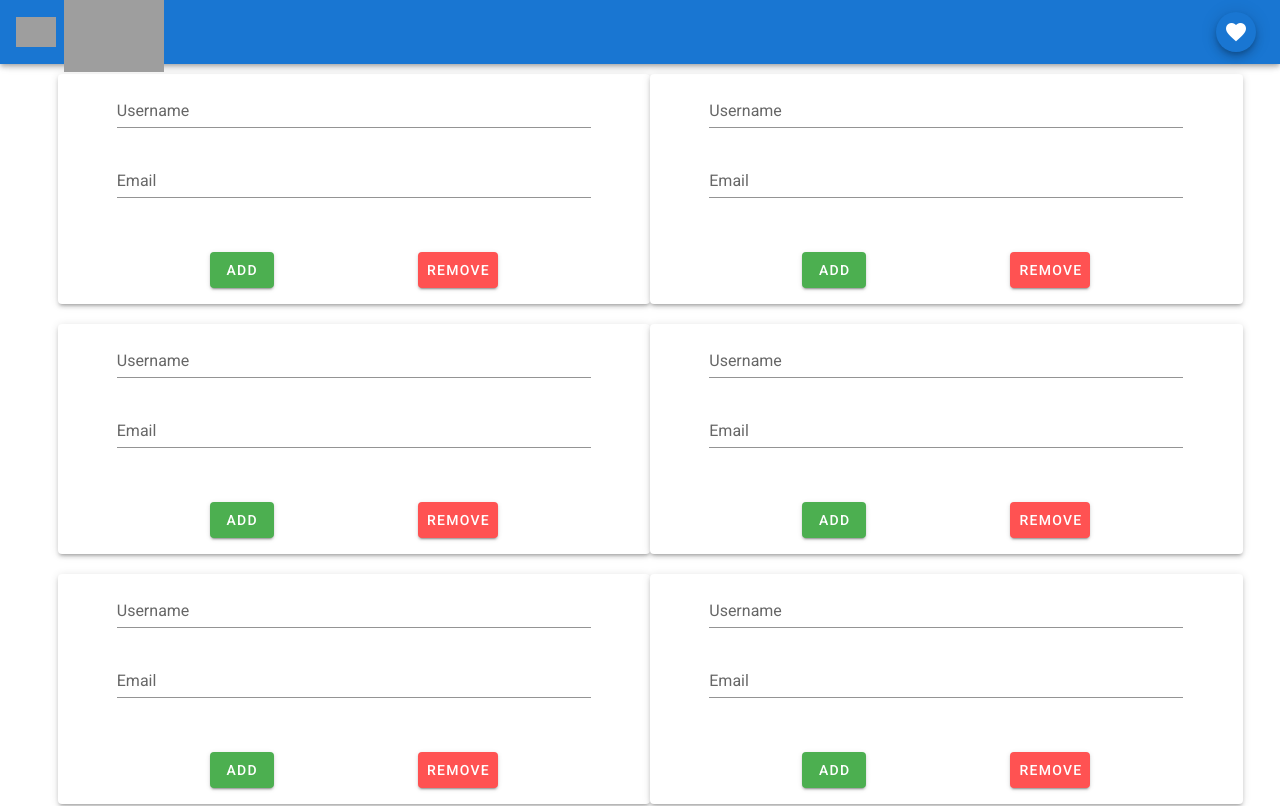
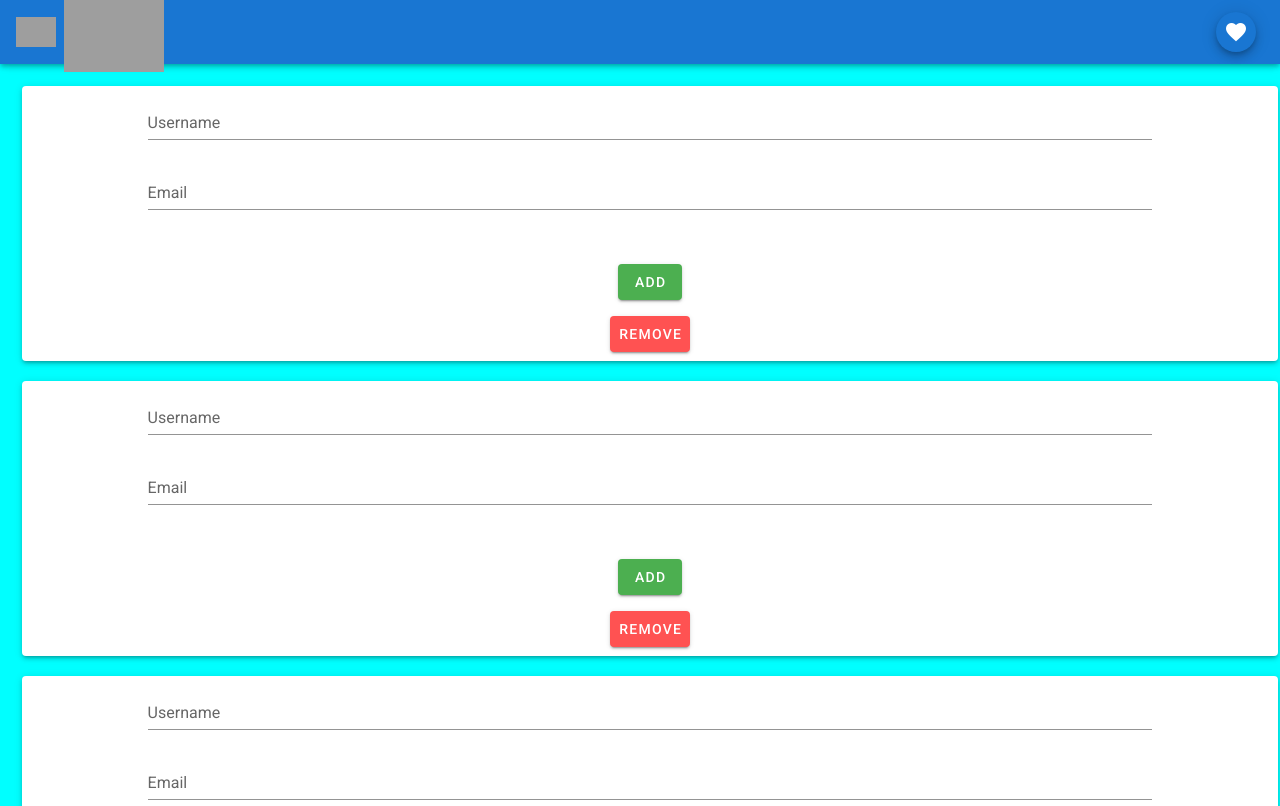
Before and after one commit to sinhaseemant/vuetify-app, a Vue app: page / in a window 1280 px wide. Shown: the top 806 px of the page. Built offline with nearby package versions, Linux system fonts and the light colour scheme; grey boxes are pictures that could not be loaded.

Commit message:
added dynamic changing

```diff
--- a/src/App.vue
+++ b/src/App.vue
@@ -29,83 +29,191 @@
     </v-app-bar>
 
     <v-main>
-      <v-container>
-        <v-layout row wrap>
-          <v-flex lg-6 md-6>
-            <InputCard />
-          </v-flex>
-          <v-flex lg-6 md-6>
-            <InputCard />
+      <div class="div-container">
+        <v-container fluid>
+          <v-layout row-9>
+            <v-flex
+              v-for="index in list1"
+              v-bind:key="index"
+            >
+              <v-card elevation="3" class="card">
+                <div class="subtitle">
+                  <div class="input">
+                    <v-text-field
+                      label="Username"
+                      type="text"
+                      id="username"
+                      name="username"
+                      v-model="index.username"
+                    />
+                  </div>
+                  <v-text-field
+                    label="Email"
+                    type="email"
+                    id="email"
+                    name="email"
+                    v-model="index.email"
+                  />
+                </div>
+                <v-card-actions>
+                  <v-spacer></v-spacer>
+                  <v-btn @click="add(list1)" color="success" class="button"
+                    >Add</v-btn
+                  >
+                  <v-spacer></v-spacer>
+                </v-card-actions>
+                <v-card-actions>
+                  <v-spacer></v-spacer>
+                  <v-btn @click="remove(index,list1)" color="error">Remove</v-btn>
+                  <v-spacer></v-spacer>
+                </v-card-actions>
+              </v-card>
             </v-flex>
           </v-layout>
-        <v-layout row wrap>
-          <v-flex lg-6 md-6>
-            <InputCard />
-          </v-flex>
-          <v-flex lg-6 md-6>
-            <InputCard />
+           <v-layout row-9>
+            <v-flex
+              v-for="index in list2"
+              v-bind:key="index"
+            >
+              <v-card elevation="3" class="card">
+                <div class="subtitle">
+                  <div class="input">
+                    <v-text-field
+                      label="Username"
+                      type="text"
+                      id="username"
+                      name="username"
+                      v-model="index.username"
+                    />
+                  </div>
+                  <v-text-field
+                    label="Email"
+                    type="email"
+                    id="email"
+                    name="email"
+                    v-model="index.email"
+                  />
+                </div>
+                <v-card-actions>
+                  <v-spacer></v-spacer>
+                  <v-btn @click="add(list2)" color="success" class="button"
+                    >Add</v-btn
+                  >
+                  <v-spacer></v-spacer>
+                </v-card-actions>
+                <v-card-actions>
+                  <v-spacer></v-spacer>
+                  <v-btn @click="remove(index,list2)" color="error">Remove</v-btn>
+                  <v-spacer></v-spacer>
+                </v-card-actions>
+              </v-card>
             </v-flex>
           </v-layout>
-        <v-layout row wrap>
-          <v-flex lg-6 md-6>
-            <InputCard />
-          </v-flex>
-          <v-flex lg-6 md-6>
-            <InputCard />
+           <v-layout row-9>
+            <v-flex
+              v-for="index in list3"
+              v-bind:key="index"
+            >
+              <v-card elevation="3" class="card">
+                <div class="subtitle">
+                  <div class="input">
+                    <v-text-field
+                      label="Username"
+                      type="text"
+                      id="username"
+                      name="username"
+                      v-model="index.username"
+                    />
+                  </div>
+                  <v-text-field
+                    label="Email"
+                    type="email"
+                    id="email"
+                    name="email"
+                    v-model="index.email"
+                  />
+                </div>
+                <v-card-actions>
+                  <v-spacer></v-spacer>
+                  <v-btn @click="add(list3)" color="success" class="button"
+                    >Add</v-btn
+                  >
+                  <v-spacer></v-spacer>
+                </v-card-actions>
+                <v-card-actions>
+                  <v-spacer></v-spacer>
+                  <v-btn @click="remove(index,list3)" color="error">Remove</v-btn>
+                  <v-spacer></v-spacer>
+                </v-card-actions>
+              </v-card>
             </v-flex>
           </v-layout>
         </v-container>
+      </div>
     </v-main>
   </v-app>
 </template>
 
 <script>
-import InputCard from "./components/Input-Card.vue";
-
 export default {
   name: "App",
-  components: {
-    InputCard,
+  data: () => ({
+    lg: 12,
+    list1: [
+      {
+        username: "",
+        email: "",
+      },
+    ],
+    list2: [
+      {
+        username: "",
+        email: "",
+      },
+    ],
+    list3: [
+      {
+        username: "",
+        email: "",
+      },
+    ],
+  }),
+  methods: {
+    add: function (list) {
+      if(list.length>=9)
+      {
+        alert("You can't add more than 9 Cards");
+        return;
+      }
+      list.push({
+        username: "",
+        email: "",
+      });
+    },
+    remove: function (index,list) {
+      list.splice(list.indexOf(index), 1);
+    },
   },
 };
 </script>
 
 <style>
-/* #app {
-  font-family: Avenir, Helvetica, Arial, sans-serif;
-  -webkit-font-smoothing: antialiased;
-  -moz-osx-font-smoothing: grayscale;
-  text-align: center;
-  color: #2c3e50;
-  margin-top: 60px;
+.subtitle {
+  /* height: 10px; */
+  height: 170px;
+  padding: 5px 10%;
+  align-items: center;
 }
 .card {
-  background-color: #ecf0f1;
-  border-radius: 4px;
-  margin: 0 auto;
-  padding: 0 20px 20px;
-  width: 360px;
-  margin-top: 20px;
+  height: 275px;
+  width: 100%;
+  margin: 5px 5px;
 }
-input {
-  font-family: "Helvetica Neue", Helvetica, Arial, sans-serif;
-  font-size: 1em;
-  padding: 10px;
-  margin: 10px 5px;
-  border: 0;
-  border-bottom: 1px solid #757575;
+.v-card {
+  width: 100%;
+  margin: 10px 10px;
 }
-button {
-  font-family: "Helvetica Neue", Helvetica, Arial, sans-serif;
-  font-size: 1em;
-  padding: 10px;
-  margin: 10px 5px;
-  border: 0;
-  border-radius: 3px;
-  background-color: #3498db;
-  color: #ecf0f1;
+.div-container {
+  background-color: aqua;
 }
-#remove {
-  background-color: #e74c3c;
-} */
 </style>
```
Lines whose indentation alone changed are shown as unchanged.
